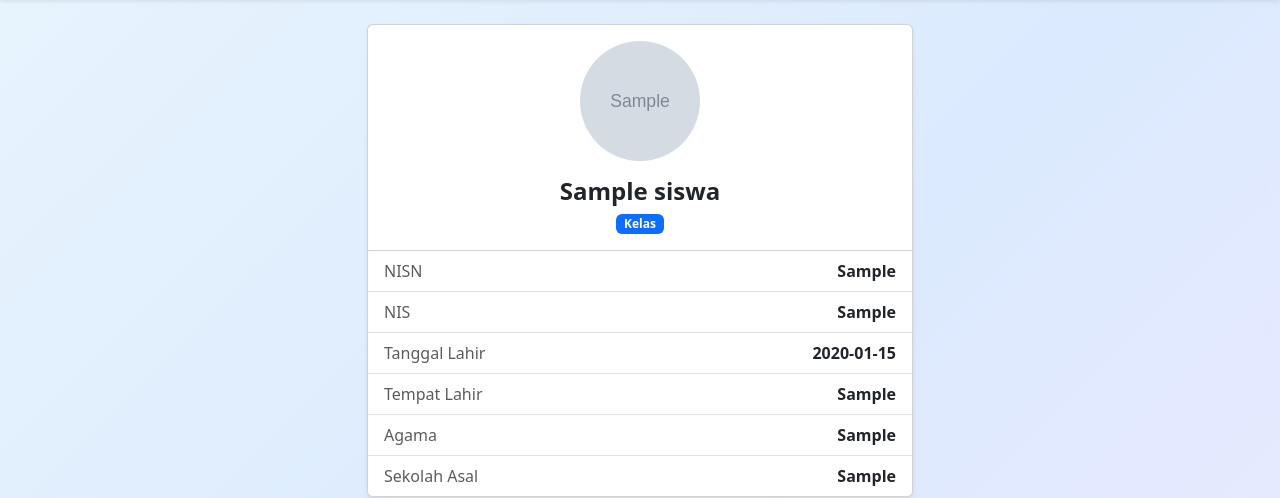
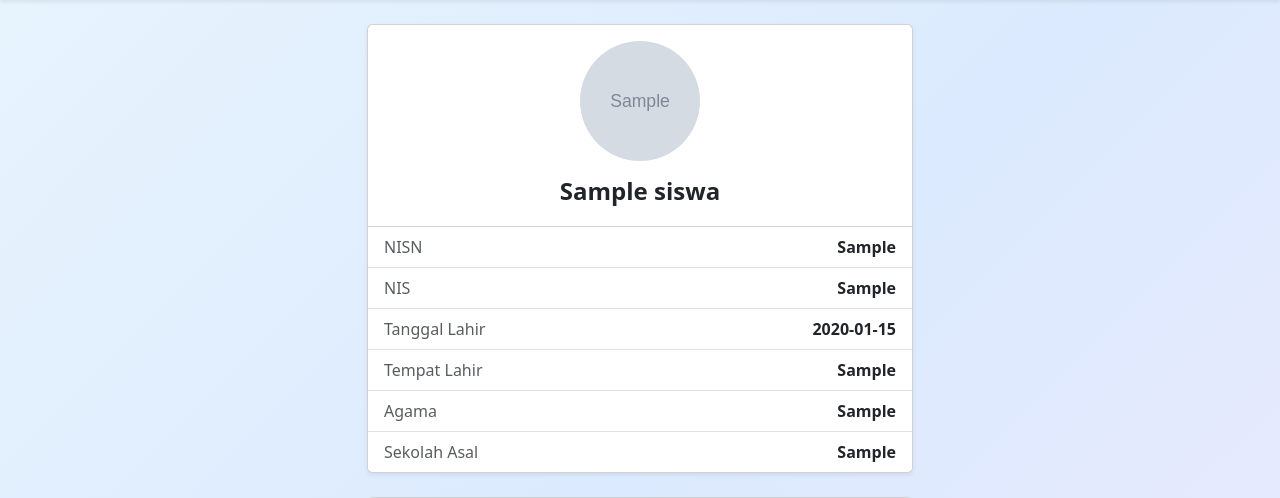
Before and after one commit to ahmadAndika2011/digital-book-smpn-287-jakarta, a Flask app: page /info_siswa/1 in a window 1280 px wide. Shown: the part 56-554 px from the top of the page. Run offline with Flask 3, Linux system fonts and the light colour scheme; tables that the repository leaves empty hold one stand-in row (values such as "Sample post"); grey boxes marked "Sample" are stand-in pictures; some libraries are stand-ins or nearby versions.

Commit message:
seventh commit

```diff
--- a/website/templates/info.html
+++ b/website/templates/info.html
@@ -68,7 +68,6 @@
           </div>
           {% endif %}
           <h4 class="card-title fw-bold mb-1">{{student.nama}}</h4>
-          <span class="badge bg-primary">Kelas {{student.kelas}}</span>
         </div>
 
         <ul class="list-group list-group-flush">
```
